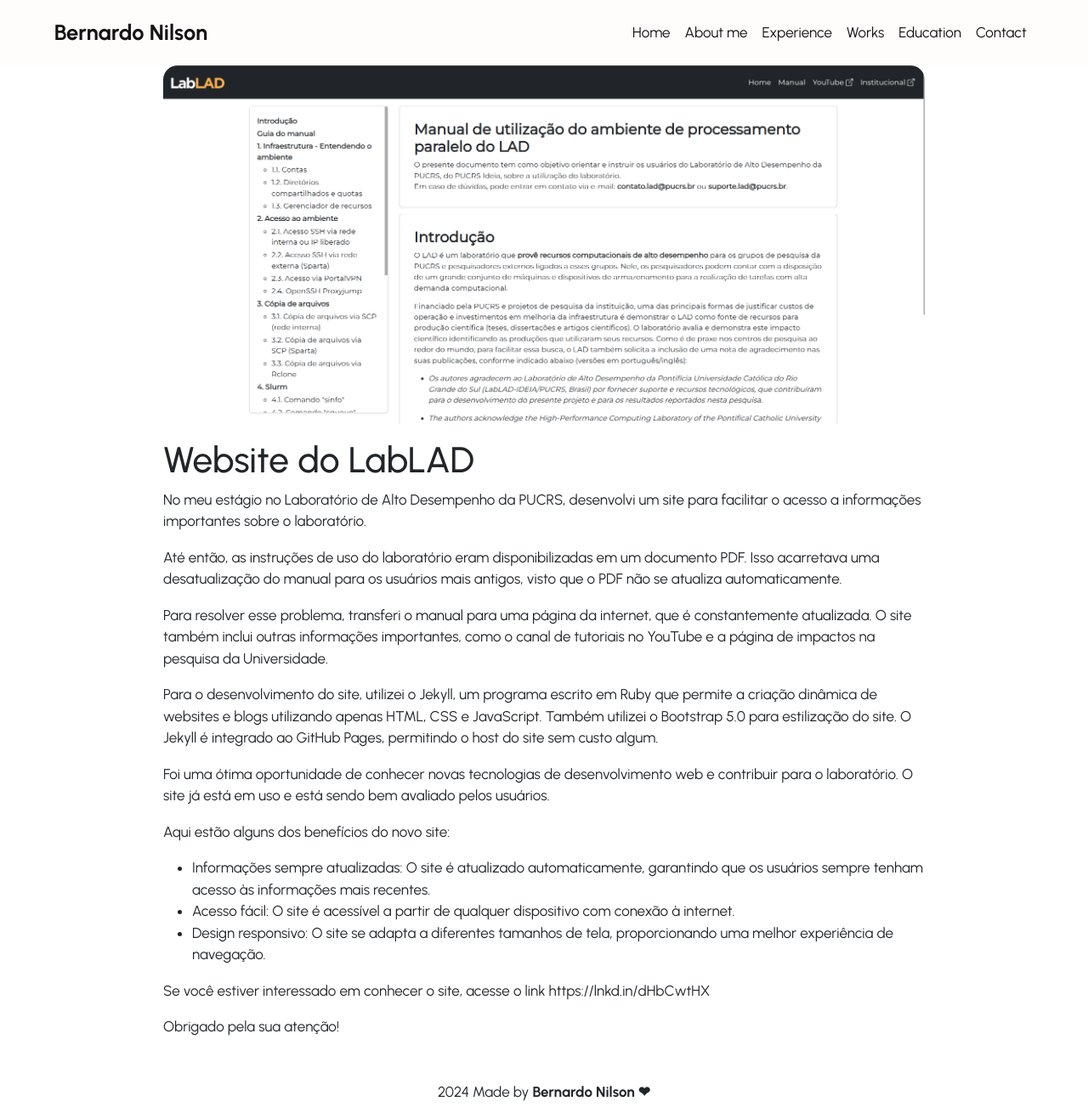
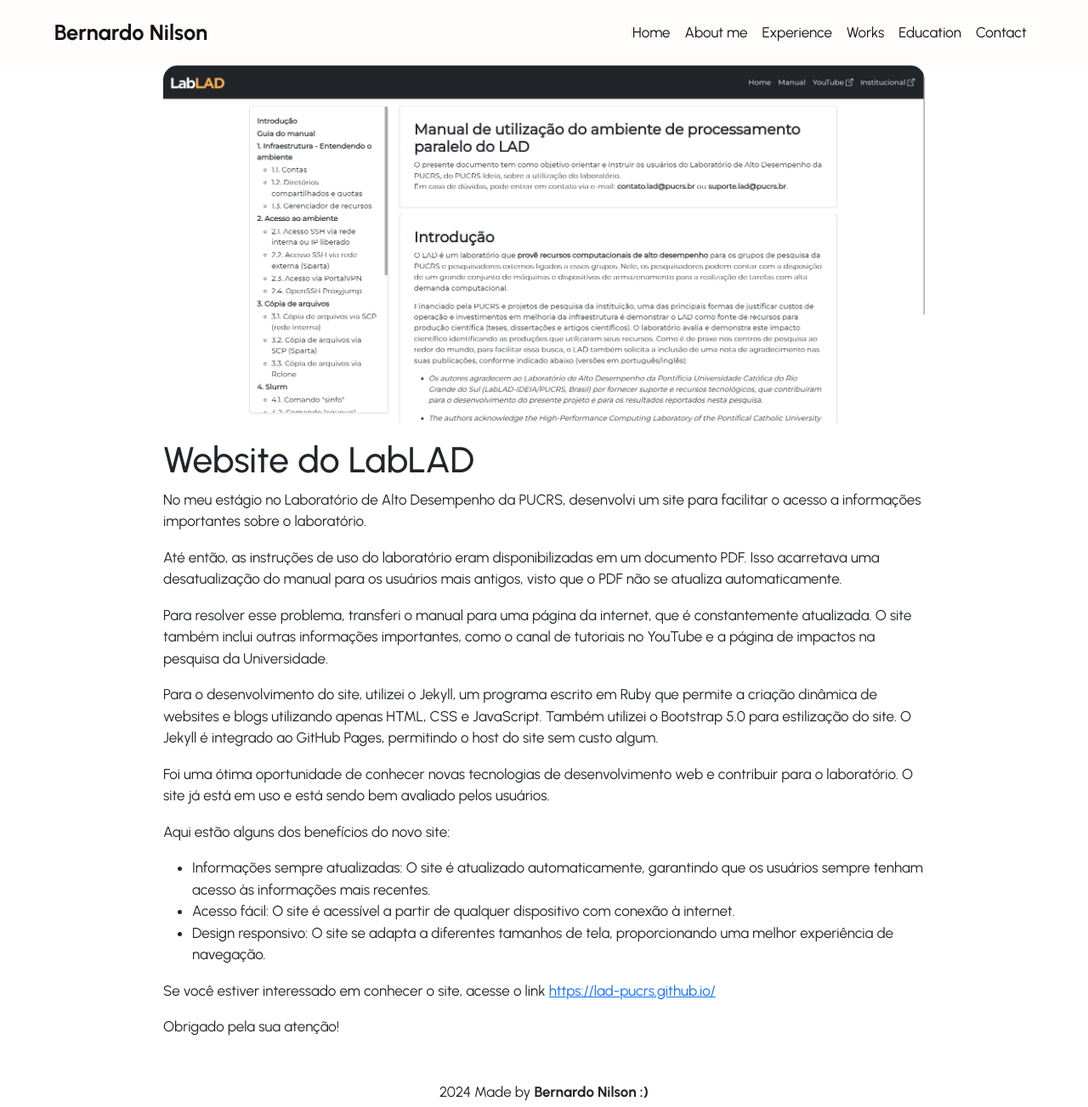
Before and after one commit to BernardoNilson/bernardonilson.github.io, a Jekyll site: the page built from works/lablad-site.md, in a window 1280 px wide and 1303 px high. Shown: the whole window at 85% size. Built offline with Jekyll 4.4.1, drawn with Linux system fonts in a browser that asks for light colours.

Commit message:
add education

```diff
--- a/_includes/footer.html
+++ b/_includes/footer.html
@@ -1,7 +1,7 @@
 <footer>
     <div class="container">
       <span class="navbar-text">
-            2024 Made by <b>{{ site.title }} ❤</b>
+            2024 Made by <b>{{ site.title }} :)</b>
       </span>
     </div>
 </footer>
--- a/assets/css/default.css
+++ b/assets/css/default.css
@@ -111,11 +111,6 @@ footer {
   max-width: 20rem;
 }
 
-.works .card {
-  max-width: 100%;
-  text-decoration: none;
-}
-
 /* EXPERIENCE */
 .experience-title {
   font-weight: bold;
@@ -150,6 +145,32 @@ footer {
   font-weight: bold;
 }
 
+.works .card {
+  text-decoration: none;
+}
+
+.works .section-body {
+  display: flex;
+  flex-direction: row;
+}
+
+/* EDUCATION */
+.education-name {
+  font-weight: bold;
+}
+
+.education-school {
+  color: var(--text-light-color);
+  font-weight: bold;
+  font-size: 1.2rem;
+}
+
+.education-span {
+  color: var(--text-light-color);
+  font-style: italic;
+  display: flex;
+  justify-content: end;
+}
 
 /* CONTACT */
 
@@ -219,6 +240,10 @@ footer {
   .home .section-body {
     flex-direction: column-reverse;
   }
+
+  .works .section-body {
+    flex-direction: column;
+  }
 }
 
 /* NOTEBOOK */
--- a/works/lablad-website.md
+++ b/works/lablad-site.md
@@ -3,7 +3,7 @@ layout: default
 lang: pt
 category: works
 
-img: /assets/img/lad_site.png
+img: /assets/img/lablad-site/lablad-site.png
 title: Website do LabLAD
 technologies: Jekyll, HTML, CSS, Bootstrap e JavaScript
 description: Desenvolvi um site para facilitar o acesso a informações importantes sobre o LabLAD, como o manual de utilização do laboratório, o canal de tutoriais no YouTube e a página de impactos na pesquisa da Universidade.
@@ -24,10 +24,11 @@ Para o desenvolvimento do site, utilizei o Jekyll, um programa escrito em Ruby q
 Foi uma ótima oportunidade de conhecer novas tecnologias de desenvolvimento web e contribuir para o laboratório. O site já está em uso e está sendo bem avaliado pelos usuários.
 
 Aqui estão alguns dos benefícios do novo site:
+
 - Informações sempre atualizadas: O site é atualizado automaticamente, garantindo que os usuários sempre tenham acesso às informações mais recentes.
 - Acesso fácil: O site é acessível a partir de qualquer dispositivo com conexão à internet.
 - Design responsivo: O site se adapta a diferentes tamanhos de tela, proporcionando uma melhor experiência de navegação.
 
-Se você estiver interessado em conhecer o site, acesse o link https://lnkd.in/dHbCwtHX
+Se você estiver interessado em conhecer o site, acesse o link [https://lad-pucrs.github.io/](https://lad-pucrs.github.io/)
 
 Obrigado pela sua atenção!
```
Also changed, not shown: _data/pt/education.yml (added, +9 -0 lines), _data/pt/experience.yml (+15 -0 lines), _includes/education.html (added, +21 -0 lines), index.md (+5 -1 lines), works/lablad-dashboard.md (added, +41 -0 lines), assets/img/accounting/accounting.png (added), assets/img/accounting/accounting_config.png (added), assets/img/bet_system/bet.png (added), assets/img/bet_system/bet_results.png (added), assets/img/dashboard/dashboard_annual.png (added), assets/img/dashboard/dashboard_month.png (added), assets/img/lablad-site/lablad-site.png (renamed from assets/img/lad_site.png). Lines whose indentation alone changed are shown as unchanged.
